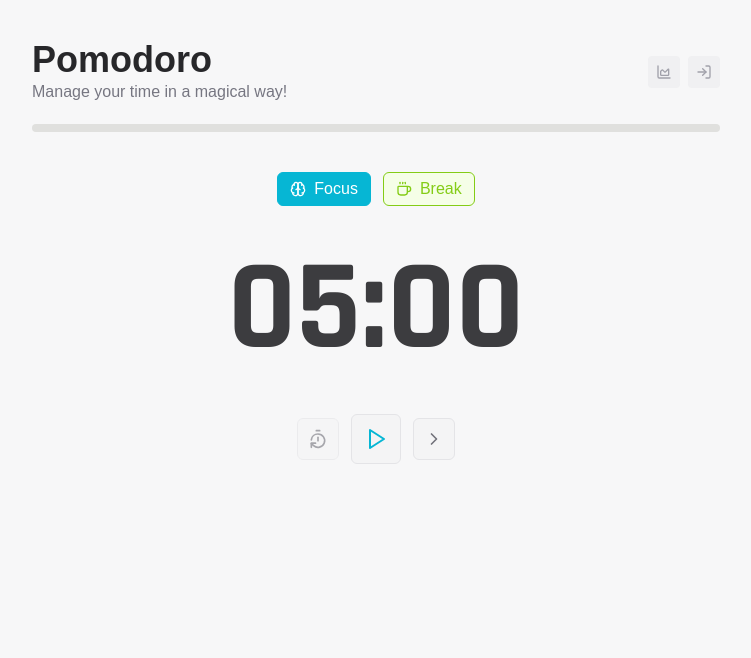
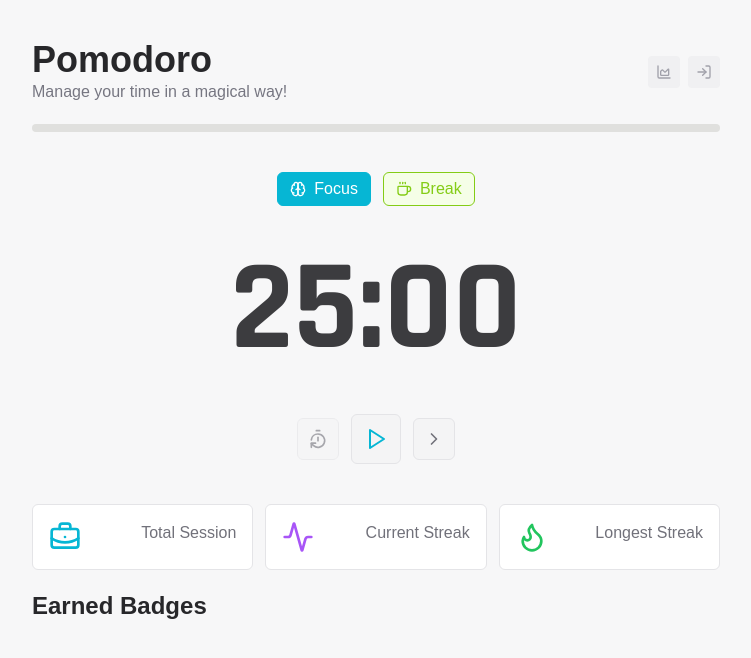
Before and after one commit to monishatBaishnab/pomodoro-client, a Next.js app: page / in a window 1280 px wide. Shown: the top 658 px of the page, without its empty margins (264-1015 px from the left). Built offline with nearby package versions, Linux system fonts and the light colour scheme; no server answers.

Commit message:
Create badge feature and readme overview.

```diff
--- a/app/_components/Pomodoro.tsx
+++ b/app/_components/Pomodoro.tsx
@@ -1,19 +1,33 @@
 /* eslint-disable react-hooks/exhaustive-deps */
 "use client";
 
-import { Brain, ChevronRight, Coffee, Pause, Play, TimerReset } from "lucide-react";
+import {
+  Activity,
+  Brain,
+  BriefcaseBusiness,
+  ChevronRight,
+  Coffee,
+  Flame,
+  Pause,
+  Play,
+  TimerReset,
+} from "lucide-react";
 import { useEffect, useRef, useState } from "react";
 import ActionButton from "./ActionButton";
 import ProgressBar from "../../components/custom/Progress";
 import { useCreateFocusSessionMutation } from "@/redux/features/focus/focus.api";
-import { useCreateStreakMutation } from "@/redux/features/streak/streak.api";
+import {
+  useCreateStreakMutation,
+  useFetchAllStreaksQuery,
+} from "@/redux/features/streak/streak.api";
 import { useAppSelector } from "@/redux/hooks";
+import { useFetchAllBadgesQuery } from "@/redux/features/badge/badge.api";
 
 type TMode = "focus" | "short_break";
 
 const Pomodoro = () => {
   const [mode, setMode] = useState<TMode>("focus");
-  const [focusDuration] = useState(5 * 60);
+  const [focusDuration] = useState(25 * 60);
   const [breakDuration] = useState(5 * 60);
   const [activeColor, setActiveColor] = useState("#06b6d4");
   const [time, setTime] = useState<number>(focusDuration);
@@ -22,10 +36,12 @@ const Pomodoro = () => {
   const timerRef = useRef<NodeJS.Timeout>();
   const audioRef = useRef<HTMLAudioElement | null>(null);
 
-  const [createFocusSession, { data: fsData }] = useCreateFocusSessionMutation();
-  const [createStreak, { data: stData }] = useCreateStreakMutation();
+  const { data: streaksData } = useFetchAllStreaksQuery([]);
+
+  const [createFocusSession] = useCreateFocusSessionMutation();
+  const [createStreak] = useCreateStreakMutation();
   const user = useAppSelector((data) => data.auth.user);
-  console.log(stData, fsData);
+  const { data: badges } = useFetchAllBadgesQuery([]);
 
   const handleReset = () => {
     if (timerRef.current) clearInterval(timerRef.current);
@@ -164,6 +180,64 @@ const Pomodoro = () => {
           </button>
         </div>
       </div>
+
+      <div className="grid gap-3 grid-cols-1 sm:grid-cols-2 md:grid-cols-3">
+        <div className="flex gap-2 justify-between p-4 border border-zinc-200 bg-white rounded-md">
+          <div>
+            <BriefcaseBusiness className="size-8 text-cyan-500" />
+          </div>
+          <div className="text-right">
+            <h3>{streaksData?.data?.total_sessions}</h3>
+            <p className="text-zinc-500">Total Session</p>
+          </div>
+        </div>
+        <div className="flex gap-2 justify-between p-4 border border-zinc-200 bg-white rounded-md">
+          <div>
+            <Activity className="size-8 text-purple-500" />
+          </div>
+          <div className="text-right">
+            <h3>{streaksData?.data?.streaks?.currentStreak}</h3>
+            <p className="text-zinc-500">Current Streak</p>
+          </div>
+        </div>
+        <div className="flex gap-2 justify-between p-4 border border-zinc-200 bg-white rounded-md">
+          <div>
+            <Flame className="size-8 text-green-500" />
+          </div>
+          <div className="text-right">
+            <h3>{streaksData?.data?.streaks?.longestStreak}</h3>
+            <p className="text-zinc-500">Longest Streak</p>
+          </div>
+        </div>
+      </div>
+      <div className="space-y-5">
+        <h4>Earned Badges</h4>
+        <div className="grid grid-cols-1 md:grid-cols-2 gap-5">
+          {badges?.data?.map(
+            ({
+              badge,
+            }: {
+              badge: {
+                name: string;
+                description: string;
+                icon: string;
+              };
+            }) => {
+              return (
+                <div className="flex bg-white items-center justify-between border border-zinc-200 rounded-md p-5">
+                  <div>
+                    <h6 className="font-semibold">{badge?.name}</h6>
+                    <p className="text-zinc-500 text-sm">{badge?.description}</p>
+                  </div>
+                  <div className="size-16 overflow-hidden">
+                    <img className="size-full object-contain" src={badge?.icon} alt="" />
+                  </div>
+                </div>
+              );
+            }
+          )}
+        </div>
+      </div>
     </>
   );
 };
--- /dev/null
+++ b/redux/features/badge/badge.api.ts
@@ -0,0 +1,27 @@
+import { baseApi } from "@/redux/base.api";
+
+const badgeApi = baseApi.injectEndpoints({
+  endpoints: (builder) => ({
+    fetchAllBadges: builder.query({
+      query: () => {
+        return {
+          url: "/badges/user",
+          method: "GET",
+        };
+      },
+      providesTags: ["badges"],
+    }),
+    createUserBadge: builder.mutation({
+      query: (data) => {
+        return {
+          url: "/badges/user",
+          method: "POST",
+          body: data,
+        };
+      },
+      invalidatesTags: ['badges']
+    }),
+  }),
+});
+
+export const { useFetchAllBadgesQuery, useCreateUserBadgeMutation } = badgeApi;
```
Also changed, not shown: 1 other file (tests, documents, lock files or other folders).
